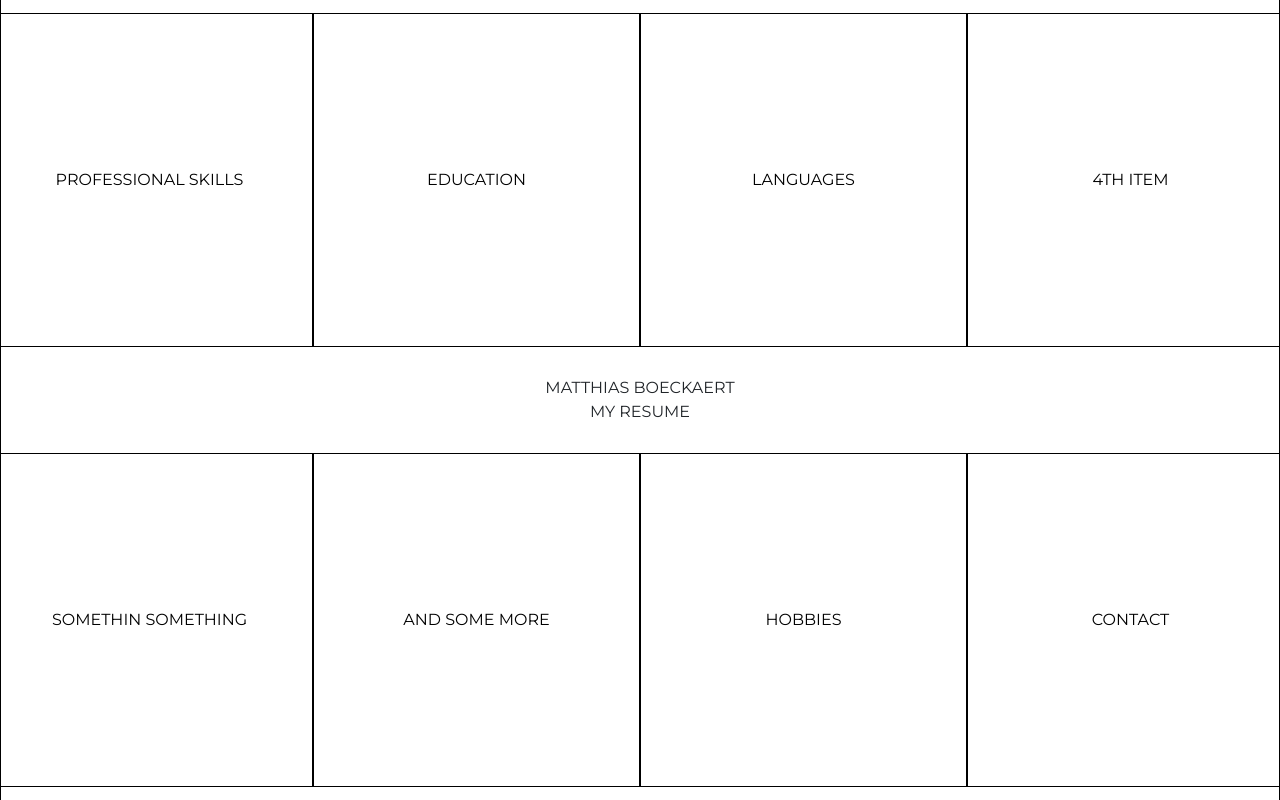
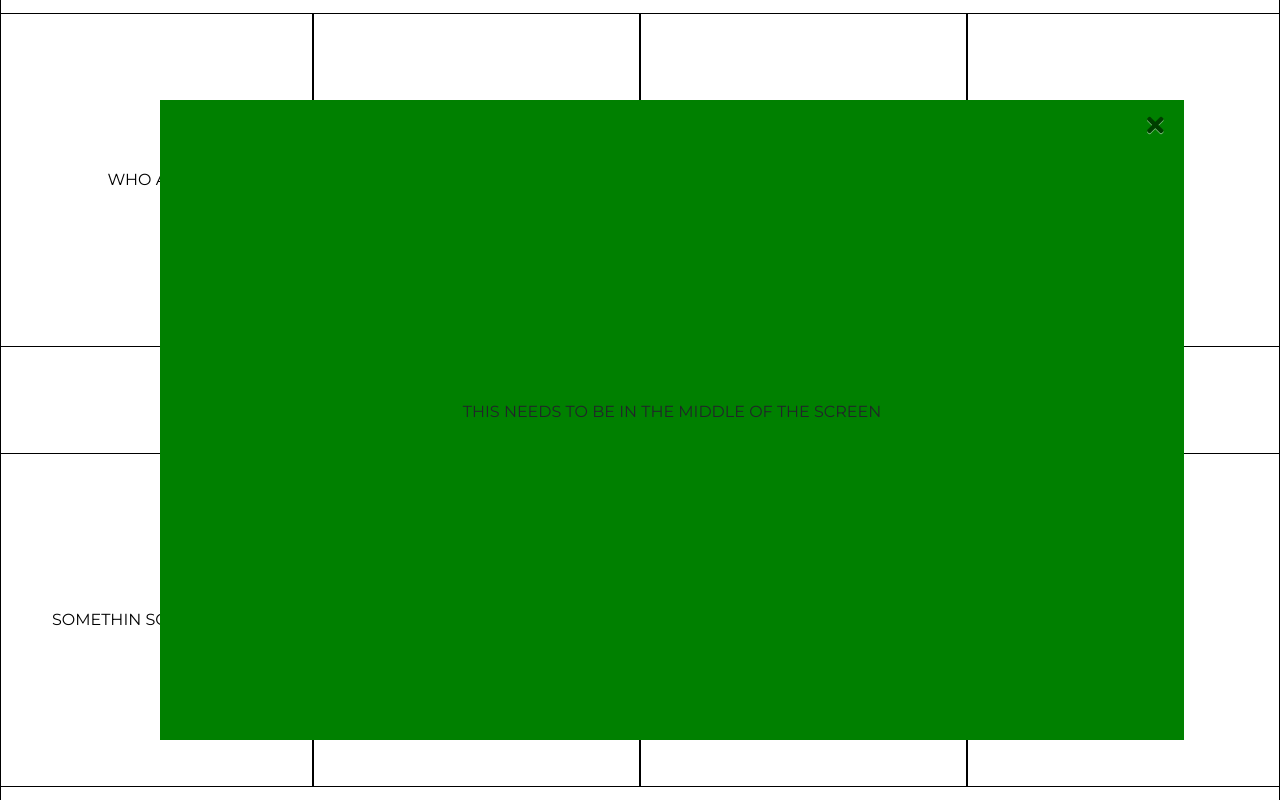
Before and after one commit to EsportsGrandpa/desktop-resume, a plain HTML site: page index.html in a window 1280 px wide. Drawn offline with nearby package versions, Linux system fonts and the light colour scheme.

Commit message:
extra div cv
pop up div

```diff
--- a/css/styles.scss
+++ b/css/styles.scss
@@ -36,9 +36,28 @@
         transform: scaleX(1);
     }
 }
-
-
 .middle-row{
     height: 10vh;
     text-align: center;
 }
+.popup{
+    // display: none;
+    position: fixed;
+    width: 80vw;
+    height: 80vh;
+    left: 12.5%;
+    top: 12.5%;
+    background-color: green;
+    z-index: 2;
+    .center{
+            display: flex;
+            justify-content: center;
+            align-items: center;
+            height: 100%;
+            .close{
+                position: absolute;
+                top: 2%;
+                right: 2%;
+            }
+    }
+}
--- a/index.html
+++ b/index.html
@@ -10,7 +10,7 @@
     <link rel="stylesheet" href="./css/styles.css">
     <link rel="stylesheet" href="https://stackpath.bootstrapcdn.com/bootstrap/4.3.1/css/bootstrap.min.css"
         integrity="sha384-ggOyR0iXCbMQv3Xipma34MD+dH/1fQ784/j6cY/iJTQUOhcWr7x9JvoRxT2MZw1T" crossorigin="anonymous">
-
+    <link rel="stylesheet" href="https://cdnjs.cloudflare.com/ajax/libs/font-awesome/5.11.2/css/all.min.css" />
     <link href="https://fonts.googleapis.com/css?family=Montserrat&display=swap" rel="stylesheet">
 </head>
 
@@ -19,6 +19,15 @@
     <div class="fluid-container">
         <div class="row my-row">
             <div class="col-lg-3 col-md-6 col-sm-6 col-xs-12 my-col">
+                <a href="#" class="effect">Who Am I</a>
+                <div class="popup">
+                    <div class="center">
+                        <p>This needs to be in the middle of the screen </p>
+                        <i class="fas fa-times close"></i>
+                    </div>
+                </div>
+            </div>
+            <div class="col-lg-3 col-md-6 col-sm-6 col-xs-12 my-col">
                 <a href="#" class="effect">Professional Skills</a>
             </div>
             <div class="col-lg-3 col-md-6 col-sm-6 col-xs-12 my-col">
@@ -26,9 +35,6 @@
             </div>
             <div class="col-lg-3 col-md-6 col-sm-6 col-xs-12 my-col">
                 <a href="#" class="effect">Languages</a>
-            </div>
-            <div class="col-lg-3 col-md-6 col-sm-6 col-xs-12 my-col">
-                <a href="#" class="effect">4th item</a>
             </div>
 
         </div>
@@ -59,15 +65,16 @@
 
 
 
-    <script src="https://code.jquery.com/jquery-3.3.1.slim.min.js"
-        integrity="sha384-q8i/X+965DzO0rT7abK41JStQIAqVgRVzpbzo5smXKp4YfRvH+8abtTE1Pi6jizo"
-        crossorigin="anonymous"></script>
+
+    <script src="https://cdnjs.cloudflare.com/ajax/libs/jquery/3.4.1/jquery.min.js"></script>
     <script src="https://cdnjs.cloudflare.com/ajax/libs/popper.js/1.14.7/umd/popper.min.js"
         integrity="sha384-UO2eT0CpHqdSJQ6hJty5KVphtPhzWj9WO1clHTMGa3JDZwrnQq4sF86dIHNDz0W1"
         crossorigin="anonymous"></script>
     <script src="https://stackpath.bootstrapcdn.com/bootstrap/4.3.1/js/bootstrap.min.js"
         integrity="sha384-JjSmVgyd0p3pXB1rRibZUAYoIIy6OrQ6VrjIEaFf/nJGzIxFDsf4x0xIM+B07jRM"
         crossorigin="anonymous"></script>
+    <script src="script.js"></script>
+
 </body>
 
 </html>
```
Also changed, not shown: css/styles.css, script.js (added), 1 other file.
